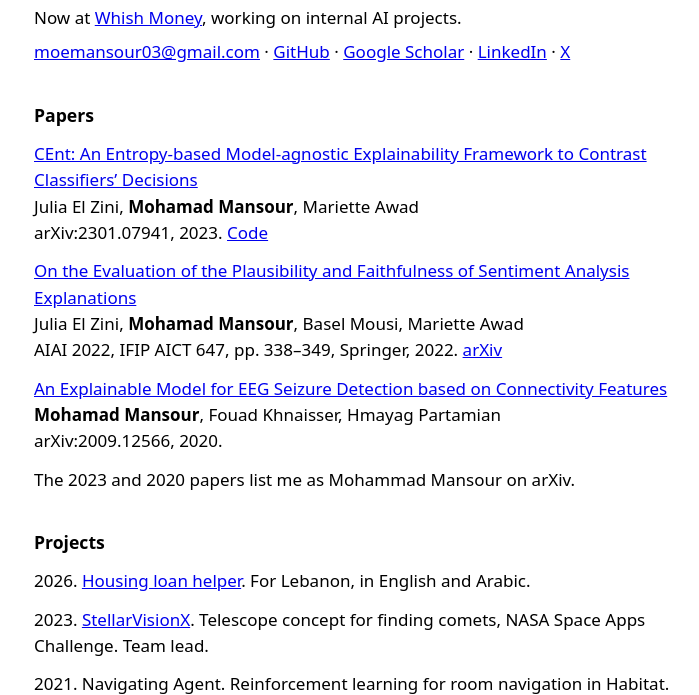
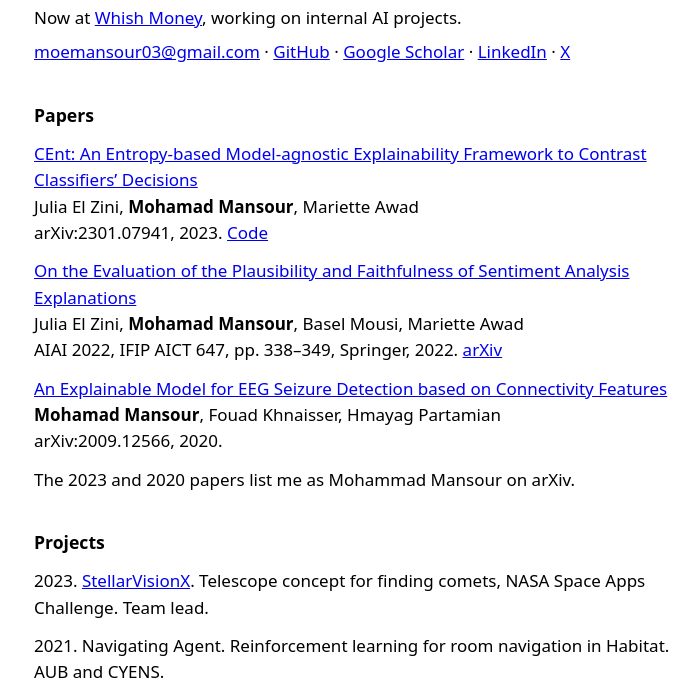
Before and after one commit to mohamadmansourX/mohamadmansourx.github.io, a plain HTML site: page index.html in a window 1280 px wide. Shown: the part 119-814 px from the top of the page, without its empty margins (286-985 px from the left). Drawn offline with Linux system fonts and the light colour scheme.

Commit message:
Remove the housing loan line from the front page (#6)
Remove the housing loan line from the front page, at the owner's request. The /loan/ page and its sitemap entry are unchanged.

Co-Authored-By: Claude Sonnet 5.5 <noreply@anthropic.com>
Claude-Session: https://claude.ai/code/session_018wXkZYi23cd3DLy6pLW5RK

```diff
--- a/index.html
+++ b/index.html
@@ -74,7 +74,6 @@ arXiv:2009.12566, 2020.
 
 <h2>Projects</h2>
 <ul>
-<li>2026. <a href="loan/">Housing loan helper</a>. For Lebanon, in English and Arabic.</li>
 <li>2023. <a href="nasa.html">StellarVisionX</a>. Telescope concept for finding comets, NASA Space Apps Challenge. Team lead.</li>
 <li>2021. Navigating Agent. Reinforcement learning for room navigation in Habitat. AUB and CYENS.</li>
 <li>2021. <a href="https://hist273-aub.github.io/">HIST 273 course site</a>. Lecture recordings during Covid-19.</li>
```
